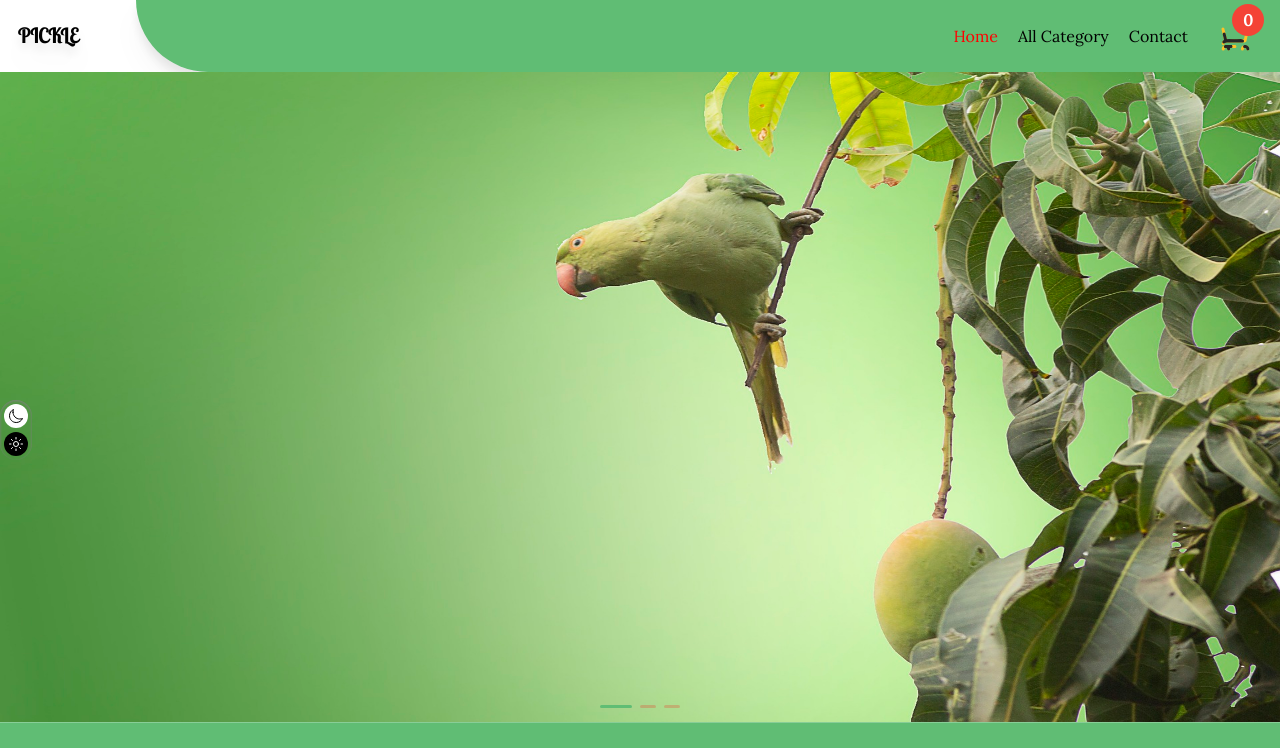
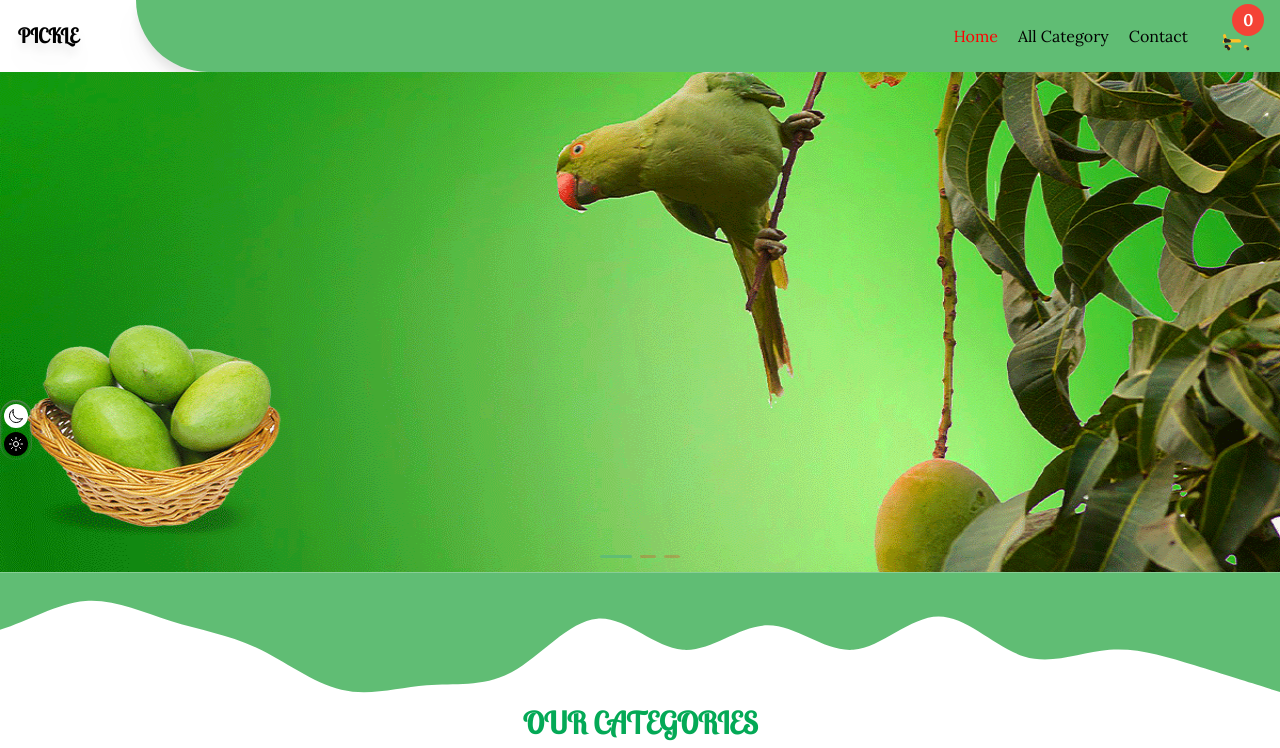
Before and after one commit to abedinwahid9/my-ecommerce, a Next.js app: page / in a window 1280 px wide. Shown: the top 748 px of the page. Built offline with nearby package versions, Linux system fonts and the light colour scheme; no server answers; the database is empty.

Commit message:
banner img change

```diff
--- a/src/components/BannerSection/BannerSection.js
+++ b/src/components/BannerSection/BannerSection.js
@@ -12,13 +12,13 @@ import "swiper/css/pagination";
 import Image from "next/image";
 import banner1 from "@/assets/cover/picklecover1.jpg";
 import banner2 from "@/assets/cover/picklecover21.jpg";
-import banner3 from "@/assets/cover/picklecover3.jpg";
+import banner3 from "@/assets/cover/picklecover3.png";
 
 export default function BannerSection() {
   return (
     <div>
       <Swiper
-        className="mySwiper styles md:h-[650px] h-[300px]"
+        className="mySwiper styles md:h-[500px] h-[300px]"
         loop={true}
         pagination={{
           clickable: true,
@@ -27,7 +27,7 @@ export default function BannerSection() {
       >
         <SwiperSlide>
           <Image
-            className="w-full h-full"
+            className="w-full h-full "
             src={banner3}
             width={0}
             height={0}
@@ -36,8 +36,8 @@ export default function BannerSection() {
         </SwiperSlide>
         <SwiperSlide>
           <Image
-            className="w-full h-full"
-            src={banner2}
+            className="w-full h-full "
+            src={banner3}
             width={0}
             height={0}
             alt="banner"
@@ -45,8 +45,8 @@ export default function BannerSection() {
         </SwiperSlide>
         <SwiperSlide>
           <Image
-            className="w-full h-full"
-            src={banner1}
+            className="w-full h-full "
+            src={banner3}
             width={0}
             height={0}
             alt="banner"
```
Also changed, not shown: src/assets/cover/picklecover3.jpg (deleted), src/assets/cover/picklecover3.png (added).
